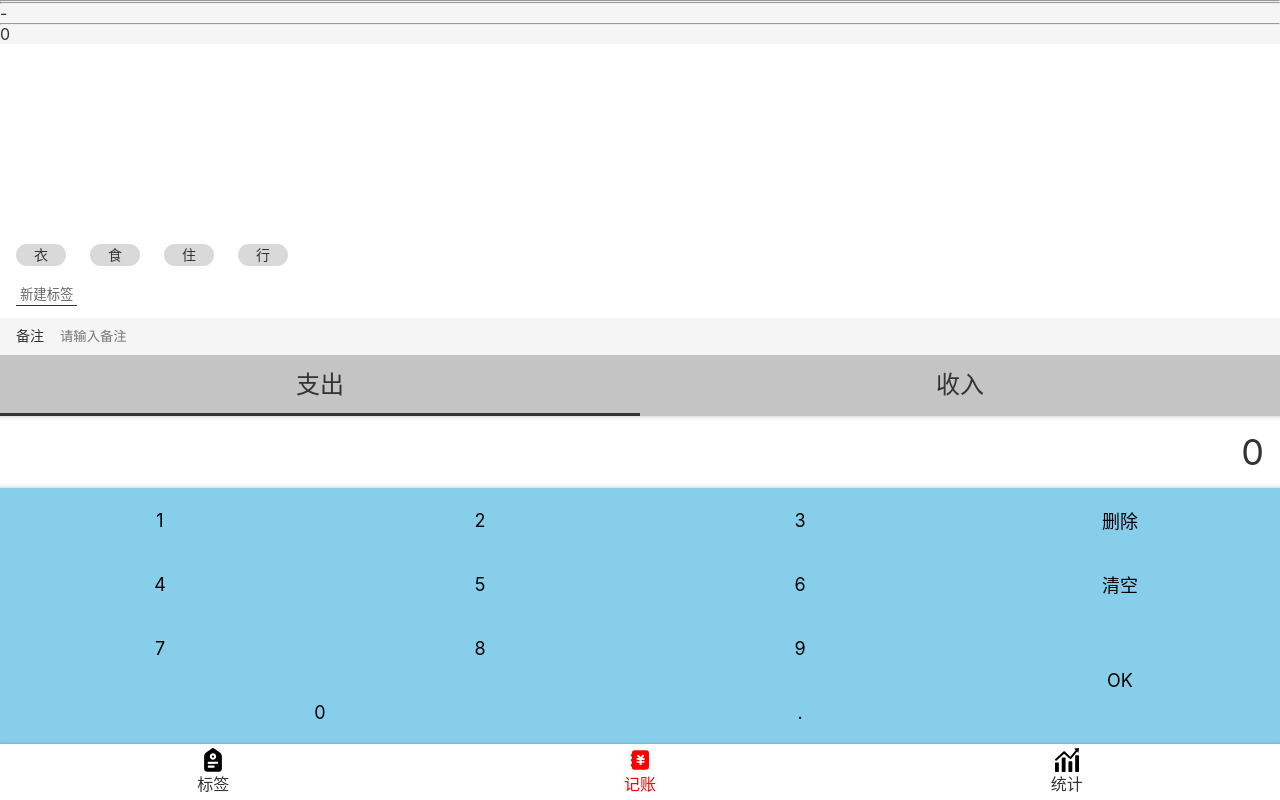
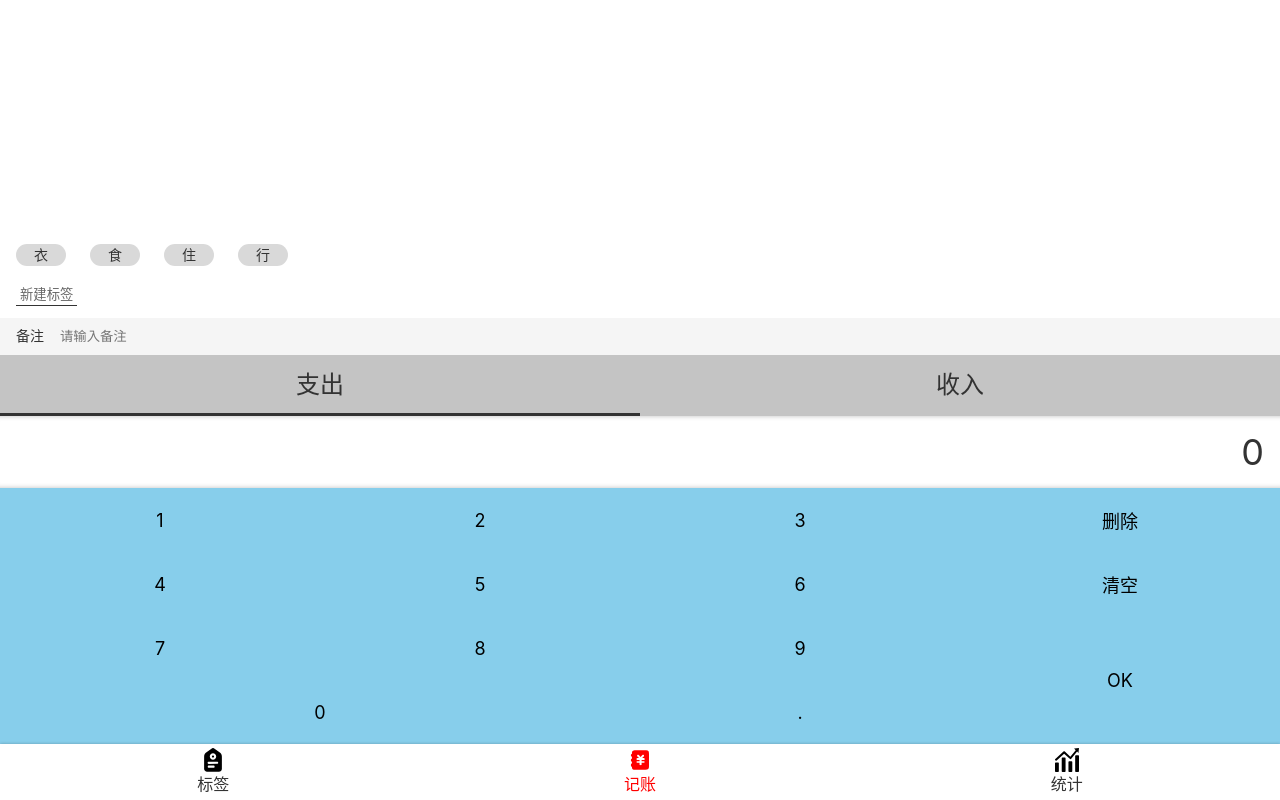
Before and after one commit to Layouwen/yixin-money-react, a React app: page /#/money in a window 1280 px wide. Built offline with nearby package versions, Linux system fonts and the light colour scheme; the HTML template or start-up script is replaced by a standard one.

Commit message:
重置表单手机

```diff
--- a/src/views/Money.tsx
+++ b/src/views/Money.tsx
@@ -21,40 +21,25 @@
     category: '-' as Category,
     amount: 0
   });
+
+  const onChange = (obj: Partial<typeof selected>) => {
+    setSelected({
+      ...selected,
+      ...obj
+    });
+  };
+
   return (
     <MyLayout>
-      {selected.tags}
-      <hr/>
-      {selected.note}
-      <hr/>
-      {selected.category}
-      <hr/>
-      {selected.amount}
       <TagsSection value={selected.tags}
-                   onChange={(tags) => setSelected({
-                     ...selected,
-                     tags: tags
-                   })}/>
+                   onChange={tags => onChange({tags})}/>
       <NotesSection value={selected.note}
-                    onChange={(note) => setSelected({
-                      ...selected,
-                      note: note
-                    })}/>
+                    onChange={note => onChange({note})}/>
       <CategorySection value={selected.category}
-                       onChange={(category) => {
-                         setSelected({
-                           ...selected,
-                           category: category
-                         });
-                       }}/>
+                       onChange={category => onChange({category})}/>
       <NumberPadSection value={selected.amount}
-                        onChange={(amount) => {
-                          setSelected({
-                            ...selected,
-                            amount: amount
-                          });
-                        }}
-                        onOk={()=>{}}
+                        onChange={amount => onChange({amount})}
+                        onOk={() => {}}
       />
     </MyLayout>
   );
```
